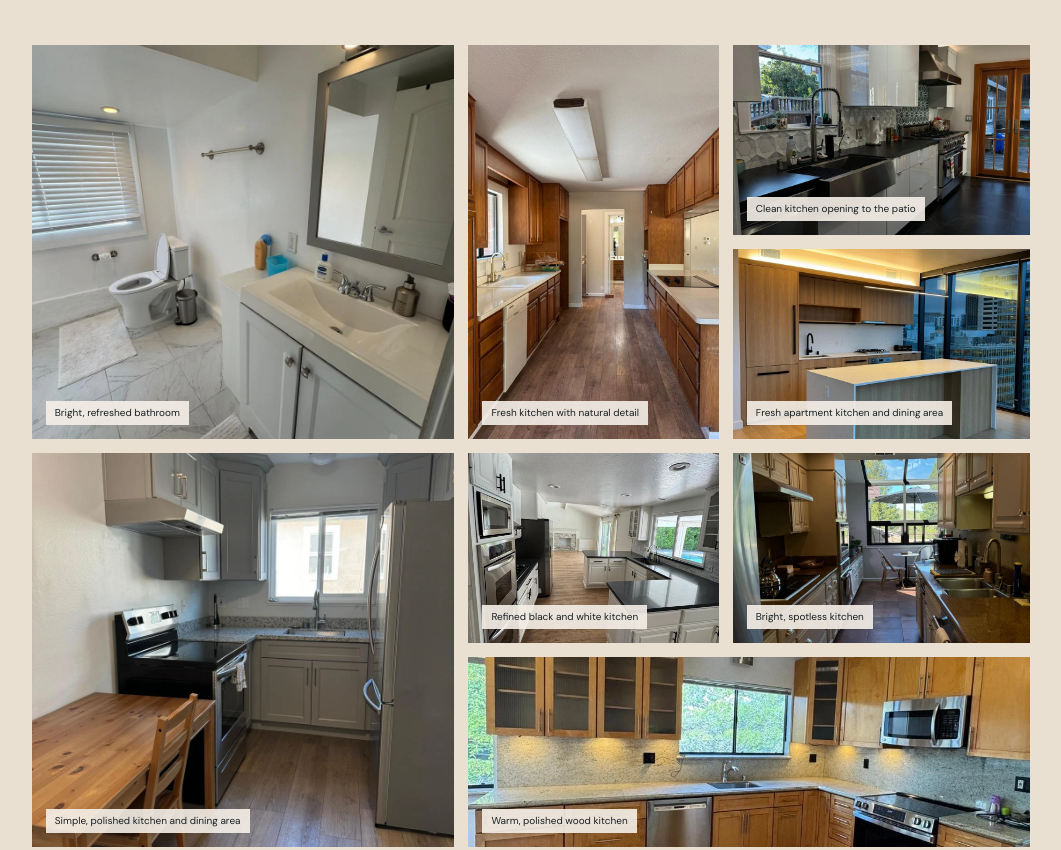
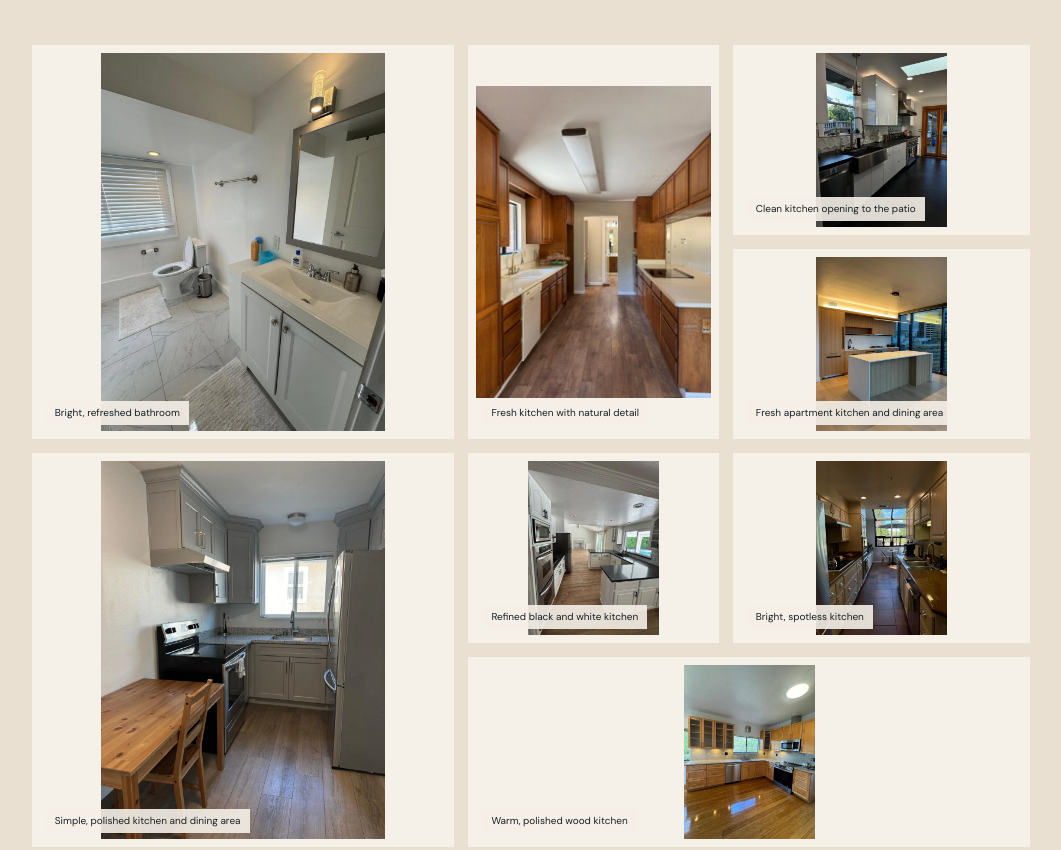
Before and after one commit to cherrycleanservicesllc/Cherry-Clean-Services-LLC, a website built with Vite: page index.html in a window 1280 px wide. Shown: the part 2622-3472 px from the top of the page, without its empty margins (109-1170 px from the left). Built offline with nearby package versions, Linux system fonts and the light colour scheme; a web font is replaced by a local one.

Commit message:
Show complete Finished results images

```diff
--- a/src/style.css
+++ b/src/style.css
@@ -78,8 +78,8 @@ body .comparison-images img { padding: 0; object-fit: cover; border-radius: 0; b
 .results-showcase-heading h2 { margin-bottom: 18px; }
 .results-showcase-heading p { max-width: 430px; color: var(--muted); margin-bottom: 0; }
 .results-masonry { display: grid; grid-template-columns: 1.35fr .8fr .95fr; grid-auto-rows: 190px; gap: 14px; }
-.result-tile { position: relative; min-height: 0; margin: 0; overflow: hidden; background: var(--sage); }
-.result-tile img { width: 100%; height: 100%; object-fit: cover; transition: transform .5s ease; }
+.result-tile { position: relative; min-height: 0; margin: 0; overflow: hidden; background: var(--paper); }
+.result-tile img { width: 100%; height: 100%; padding: 8px; object-fit: contain; transition: transform .5s ease; }
 .result-tile:hover img { transform: scale(1.04); }
 .result-tile figcaption { position: absolute; left: 14px; bottom: 14px; max-width: calc(100% - 28px); padding: 6px 9px; background: rgba(245,240,232,.9); color: var(--ink); font-size: 10px; line-height: 1.2; }
 .result-tile-1 { grid-row: span 2; }
```
